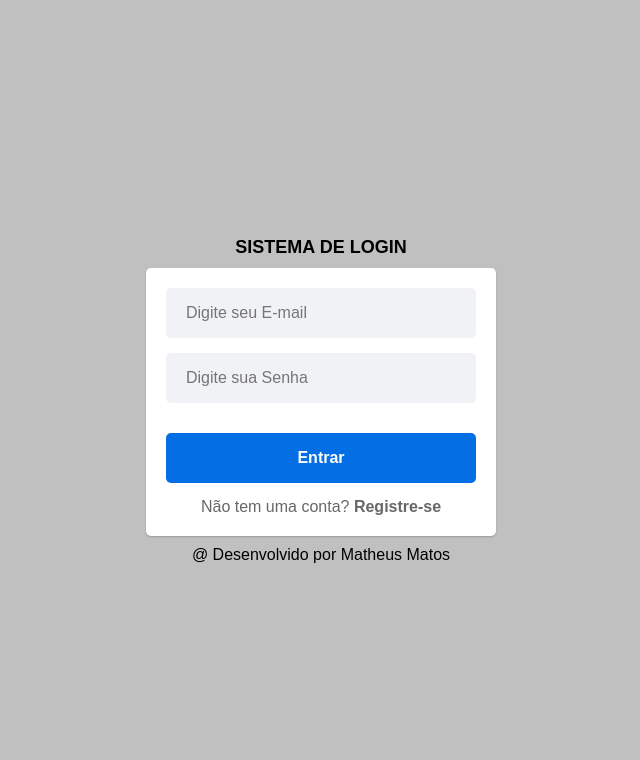
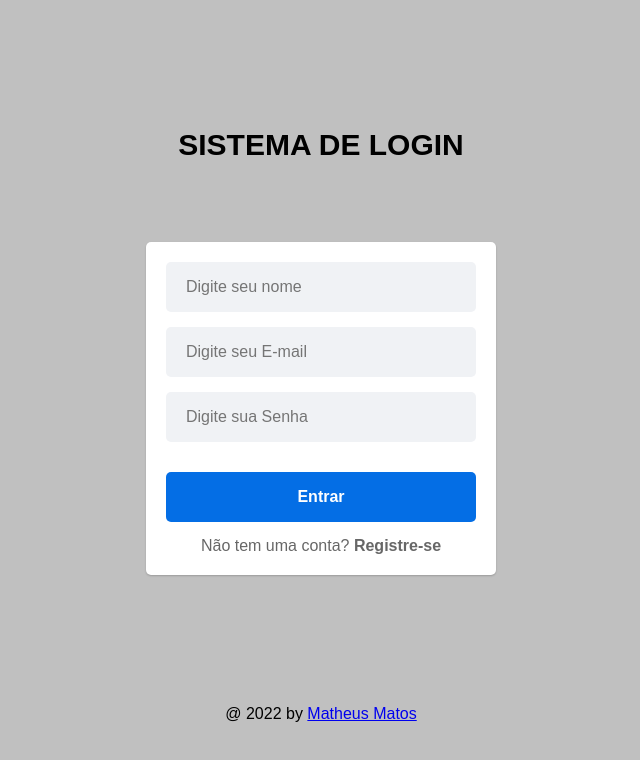
Before and after one commit to matheusmatosr/sistema_login--react, a React (Create React App) app: page / in a window 1280 px wide. Shown: the top 760 px of the page, without its empty margins (319-959 px from the left). Built offline with nearby package versions, Linux system fonts and the light colour scheme.

Commit message:
build
build

```diff
--- a/src/pages/Signin/index.js
+++ b/src/pages/Signin/index.js
@@ -6,20 +6,21 @@ import { Link, useNavigate } from "react-router-dom";
 import useAuth from "../../hooks/useAuth";
 
 const Signin = () => {
+
   const { signin } = useAuth();
   const navigate = useNavigate();
-
+  const [name, setName] = useState("");
   const [email, setEmail] = useState("");
   const [senha, setSenha] = useState("");
   const [error, setError] = useState("");
-  const name = '@ Desenvolvido por Matheus Matos';
+
   const handleLogin = () => {
-    if (!email | !senha) {
+    if (!email | !senha | !name) {
       setError("Preencha todos os campos");
       return;
     }
 
-    const res = signin(email, senha);
+    const res = signin(name, email, senha);
 
     if (res) {
       setError(res);
@@ -33,6 +34,12 @@ const Signin = () => {
     <C.Container>
       <C.Label>SISTEMA DE LOGIN</C.Label>
       <C.Content>
+        <Input
+          type="name"
+          placeholder="Digite seu nome"
+          value={name}
+          onChange={(e) => [setName(e.target.value), setError("")]}
+        />
         <Input
           type="email"
           placeholder="Digite seu E-mail"
@@ -54,7 +61,7 @@ const Signin = () => {
           </C.Strong>
         </C.LabelSignup>
       </C.Content>
-      <>@ Desenvolvido por Matheus Matos</>
+      <C.Final>@ 2022 by <a href="https://www.linkedin.com/in/matheus-matos-1a523221b/">Matheus Matos</a></C.Final>
     </C.Container>
   );
 };
--- a/src/pages/Signin/styles.js
+++ b/src/pages/Signin/styles.js
@@ -27,6 +27,9 @@ export const Label = styled.label`
   font-size: 18px;
   font-weight: 600;
   color: #000000;
+  margin-bottom: 70px;
+  margin-top: 50px;
+  font-size: 30px;
 `;
 
 export const LabelSignup = styled.label`
@@ -47,3 +50,7 @@ export const Strong = styled.strong`
     color: #676767;
   }
 `;
+
+export const Final = styled.label`
+  margin-top: 120px;
+`;
--- a/src/pages/Signup/index.js
+++ b/src/pages/Signup/index.js
@@ -6,6 +6,8 @@ import { Link, useNavigate } from "react-router-dom";
 import useAuth from "../../hooks/useAuth";
 
 const Signup = () => {
+
+  const [name, setName] = useState("");
   const [email, setEmail] = useState("");
   const [emailConf, setEmailConf] = useState("");
   const [senha, setSenha] = useState("");
@@ -15,7 +17,7 @@ const Signup = () => {
   const { signup } = useAuth();
 
   const handleSignup = () => {
-    if (!email | !emailConf | !senha) {
+    if (!name | !email | !emailConf | !senha) {
       setError("Preencha todos os campos");
       return;
     } else if (email !== emailConf) {
@@ -23,7 +25,7 @@ const Signup = () => {
       return;
     }
 
-    const res = signup(email, senha);
+    const res = signup(name, email, senha);
 
     if (res) {
       setError(res);
@@ -38,6 +40,12 @@ const Signup = () => {
     <C.Container>
       <C.Label>SISTEMA DE LOGIN</C.Label>
       <C.Content>
+        <Input
+          type="name"
+          placeholder="Digite seu nome"
+          value={name}
+          onChange={(e) => [setName(e.target.value), setError("")]}
+        />
         <Input
           type="email"
           placeholder="Digite seu E-mail"
```
Also changed, not shown: 1 other file (tests, documents, lock files or other folders).
